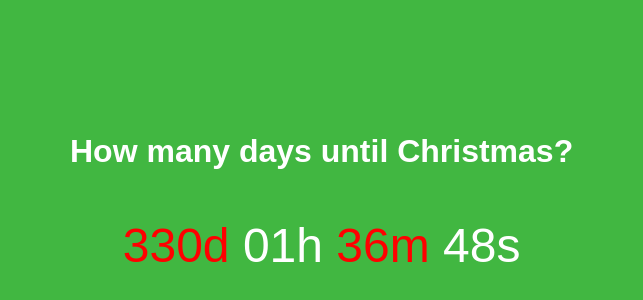
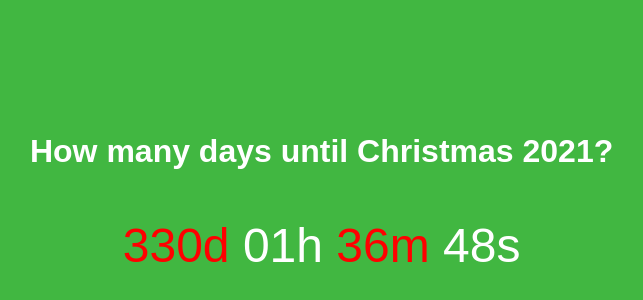
Before and after one commit to chrislrogers/Christmas_Countdown, a plain HTML site: page index.html in a window 1280 px wide. Shown: the part 152-452 px from the top of the page, without its empty margins (320-963 px from the left). Drawn offline with Linux system fonts and the light colour scheme.

Commit message:
added the year of next christmas to the heading

```diff
--- a/index.html
+++ b/index.html
@@ -9,7 +9,7 @@
 </head>
 
 <body>
-  <h1>How many days until Christmas?</h1>
+  <h1>How many days until Christmas <span id="year"></span>?</h1>
   <p id="countdown"></p>
   <script src="script.js"></script>
 </body>
--- a/script.js
+++ b/script.js
@@ -4,7 +4,6 @@ let interval;
 function timer() {
     let current = new Date().getTime();
     let difference = christmas - current;
-
     let days, hrs, mins, secs;
 
     days = Math.floor(difference / (1000*60*60*24));
@@ -27,7 +26,6 @@ function timer() {
     if (secs < 10) {
         secs = "0" + secs;
     }
-
     if (difference < 0) {
         clearInterval(interval);
         return "It's Christmas Today.";
@@ -38,14 +36,13 @@ function timer() {
 
 function start() {
     let today = new Date();
-
     let year = today.getFullYear();
     let month = today.getMonth();
     let day = today.getDate();
-
     if (month === 11 && day >= 26){
         year++;
     }
+    document.getElementById("year").innerHTML = year;
     christmas = new Date("Dec 25, " + year + " 00:00:00").getTime();
     interval = setInterval(() => {countdown.innerHTML = timer()}, 1000);
 }
```
